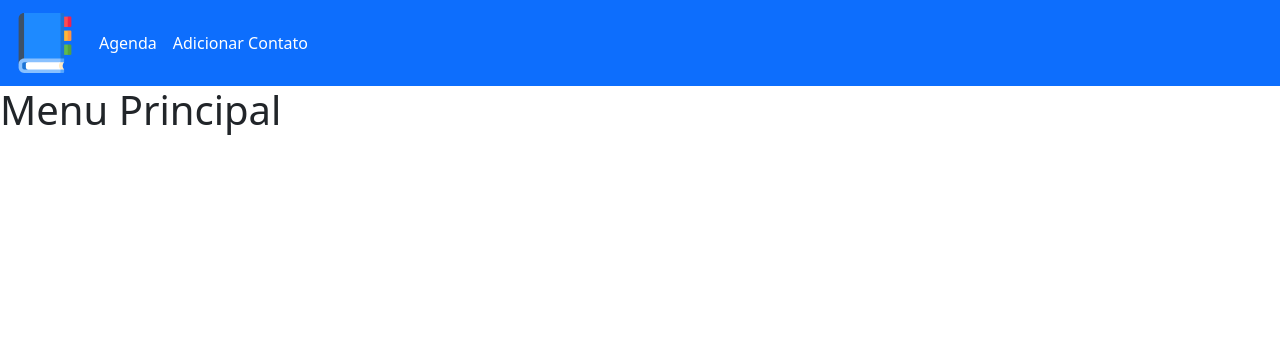
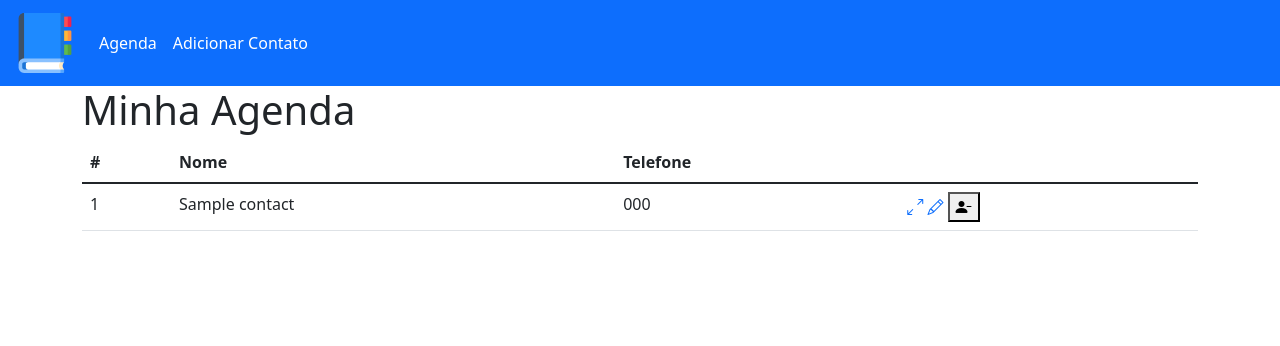
Before and after one commit to JoaopedroSassi/PJ-Agenda, a PHP site: page / in a window 1280 px wide. Shown: the top 346 px of the page. Run offline with PHP 8.4, Linux system fonts and the light colour scheme; tables that the repository leaves empty hold one stand-in row (values such as "Sample post"); some libraries are stand-ins or nearby versions.

Commit message:
Att index.php

```diff
--- a/index.php
+++ b/index.php
@@ -1,9 +1,43 @@
 <?php
    include_once('templates/header.php')
 ?>
+   <div class="container">
+      <?php if (isset($print_msg) && $print_msg != ''): ?>
+         <p id="msg"><?= $print_msg ?></p>
+      <?php endif; ?>
 
-   <h1>Menu Principal</h1>
+      <h1 id="main-title">Minha Agenda</h1>
+      <?php if(count($contacts) > 0): ?>
+         <table class="table" id="contacts-table">
+            <thead>
+               <tr>
+                  <th scope="col">#</th>
+                  <th scope="col">Nome</th>
+                  <th scope="col">Telefone</th>
+                  <th scope="col"></th>
+               </tr>
+            </thead>
+            <tbody>
+               <?php foreach($contacts as $contact): ?>
+                  <tr>
+                     <td scope="row"><?= $contact['id'] ?></td>
+                     <td scope="row"><?= $contact['name'] ?></td>
+                     <td scope="row"><?= $contact['phone'] ?></td>
+                     <td class="actions">
+                        <a href="#"><i class="bi bi-arrows-angle-expand"></i></a>
+                        <a href="#"><i class="bi bi-pencil"></i></a>
+                        <button type="submit"><i class="bi bi-person-dash-fill"></i></button>
+                     </td>
+                  </tr>
+               <?php endforeach; ?>
+            </tbody>
+         </table>
 
+      <?php else: ?>
+
+         <p id="empty-list-text">Ainda não há contatos em sua agenda, <a href="<?= $BASE_URL ?>create.php">clique aqui para adicionar</a>.</p>
+      <?php endif; ?>
+   </div>
 <?php
    include_once('templates/footer.php')
 ?>
```
